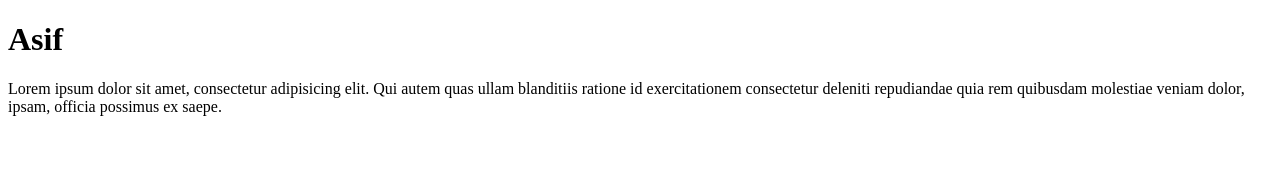
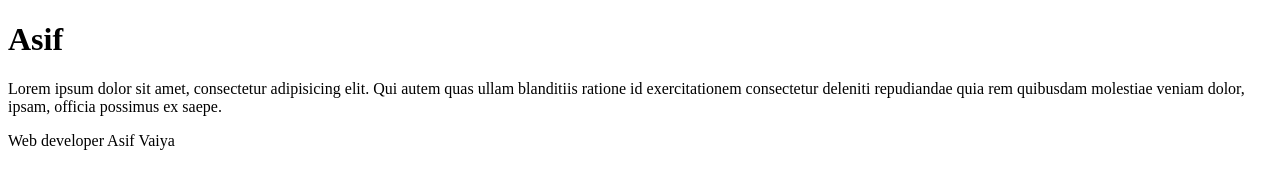
Before and after one commit to CSTian-Boy07/my-work, a plain HTML site: page index.html in a window 1280 px wide. Drawn offline with Linux system fonts and the light colour scheme.

Commit message:
Update index.html

```diff
--- a/index.html
+++ b/index.html
@@ -8,5 +8,8 @@
 <body>
     <h1>Asif</h1>
     <p>Lorem ipsum dolor sit amet, consectetur adipisicing elit. Qui autem quas ullam blanditiis ratione id exercitationem consectetur deleniti repudiandae quia rem quibusdam molestiae veniam dolor, ipsam, officia possimus ex saepe.</p>
+
+    <p> Web developer Asif Vaiya </p>
+
 </body>
 </html>
```
